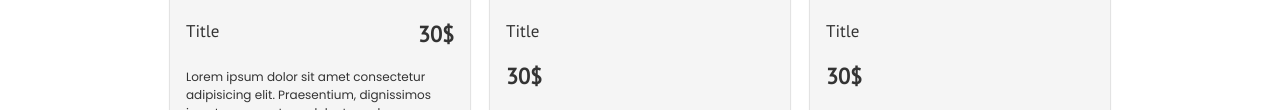
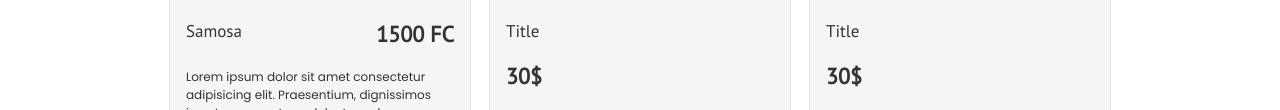
Before and after one commit to pbokolo/ecom-client, a plain HTML site: page index.html in a window 1280 px wide. Shown: the part 263-373 px from the top of the page. Drawn offline with Linux system fonts and the light colour scheme.

Commit message:
Adding dummy price

```diff
--- a/index.html
+++ b/index.html
@@ -26,8 +26,8 @@
           />
           <div class="card__product-details">
             <div class="title">
-              <span class="text text--product-title">Title</span>
-              <span class="text text--product-price">30$</span>
+              <span class="text text--product-title">Samosa</span>
+              <span class="text text--product-price">1500 FC</span>
             </div>
             <p class="text text--product-desc">
               Lorem ipsum dolor sit amet consectetur adipisicing elit.
```
